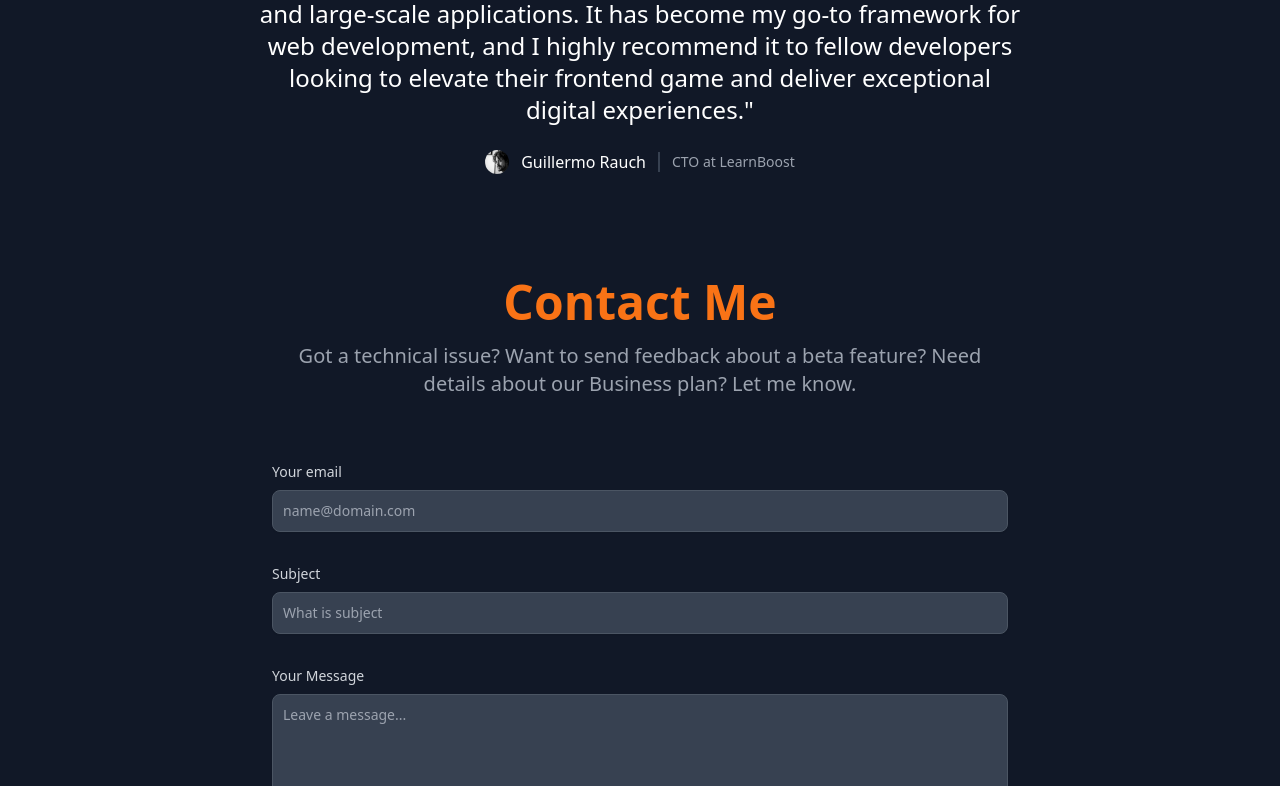
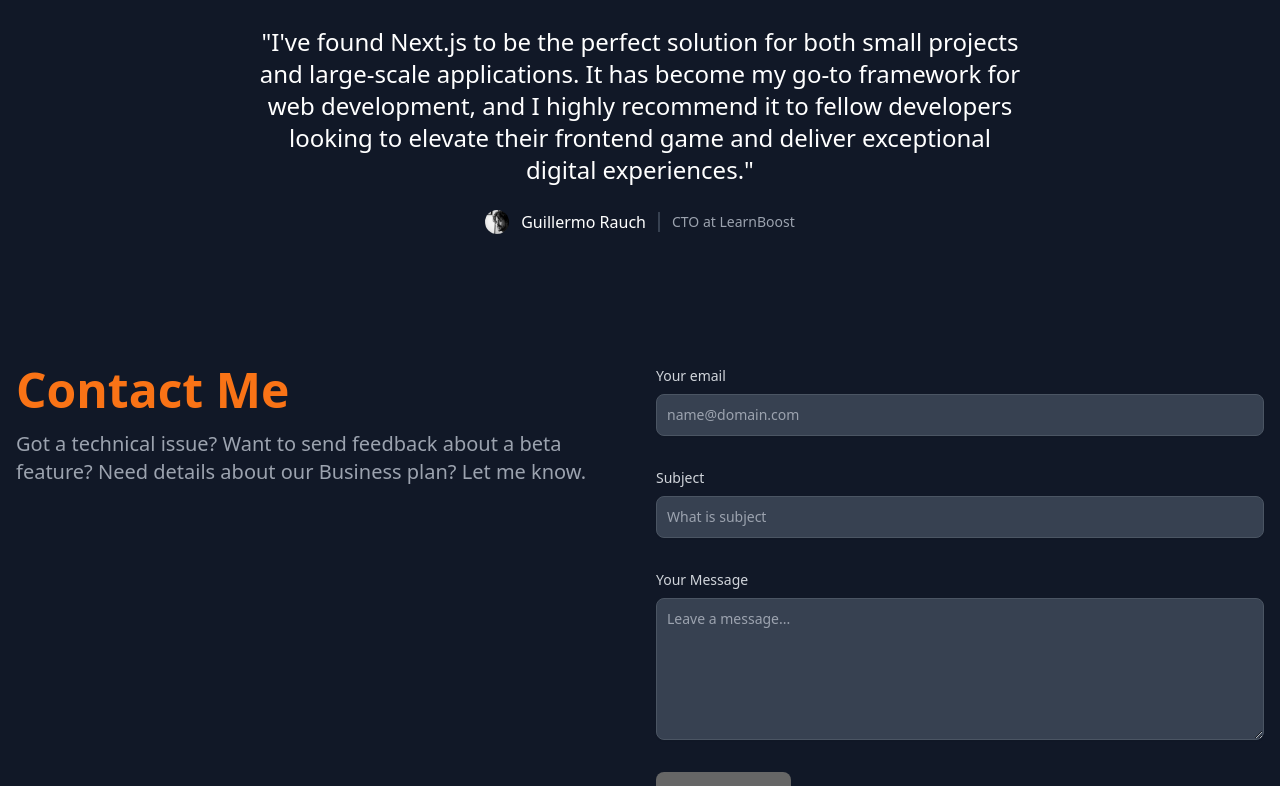
Before and after one commit to huzaifa-bilal-01/my-portfolio-NextJs, a Next.js app: page / in a window 1280 px wide. Shown: the part 2014-2800 px from the top of the page. Built offline with nearby package versions, Linux system fonts and the light colour scheme.

Commit message:
scroll-animation

```diff
--- a/package.json
+++ b/package.json
@@ -13,6 +13,7 @@
     "@fortawesome/free-brands-svg-icons": "^6.4.0",
     "@fortawesome/free-solid-svg-icons": "^6.4.0",
     "@fortawesome/react-fontawesome": "^0.2.0",
+    "aos": "^2.3.4",
     "autoprefixer": "10.4.14",
     "class-variance-authority": "^0.7.0",
     "clsx": "^2.0.0",
--- a/pages/index.js
+++ b/pages/index.js
@@ -1,11 +1,13 @@
 import Image from 'next/image'
 import Link from 'next/link'
 import classes from './page.module.css'
-import { Fragment } from 'react'
+import { Fragment, useReducer } from 'react'
 import Head from 'next/head'
 import ContractForm from '../components/contact-form'
 import { useState, useEffect } from "react"
 import Swal from "sweetalert2";
+import Aos from 'aos'
+import 'aos/dist/aos.css'
 
 
 async function sendContactData(details) {
@@ -43,6 +45,7 @@ export default function Home() {
   const [requestError, setRequestError] = useState();
 
   useEffect(() => {
+    Aos.init();
     if (requestStatus === 'success' || requestStatus === 'error') {
       const timer = setTimeout(() => {
         setRequestStatus(null);
@@ -51,6 +54,7 @@ export default function Home() {
       return () => clearTimeout(timer);
     }
   }, [requestStatus]);
+
 
 
   async function sendMessageHandler(event) {
@@ -105,7 +109,7 @@ export default function Home() {
       </Head>
       <div>
         <section>
-          <header className="fixed w-full">
+          <header className=" w-full">
             <nav className={`${darkMode ? 'bg-slate-200' : 'bg-gray-800'} border-gray-200 px-4 lg:px-6 py-2.5 `}>
               <div className="flex flex-wrap justify-between items-center mx-auto max-w-screen-xl">
                 <a href="#hero" className="flex items-center">
@@ -163,7 +167,7 @@ export default function Home() {
 
         <div class={darkMode ? 'bg-white' : 'bg-gray-900'} >
 
-          <section id='hero' class=" pt-5 max-[768px]:justify-center max-[768px]:text-center max-[768px]:pt-20">
+          <section id='hero' class=" pt-5 max-[768px]:justify-center max-[768px]:text-center max-[768px]:pt-20" data-aos="zoom-in-up">
             <div class="grid max-w-screen-xl px-4 py-8 mx-auto lg:gap-8 xl:gap-0 lg:py-16 lg:grid-cols-12">
               <div class="mr-auto place-self-center lg:col-span-7">
                 <h1 className={`${darkMode ? 'text-black' : 'text-white'} text-5xl font-bold`}>Full-Stack Developer</h1>
@@ -207,7 +211,7 @@ export default function Home() {
               <h2 class="pb-4 text-5xl font-extrabold text-orange-500 sm:text-5xl">
                 GET TO KNOW ME
               </h2>
-              <div class={`${darkMode ? 'bg-slate-200 border-gray-200' : 'bg-gray-800  border-gray-700'} shadow-lg rounded-lg p-6 border  mx-auto`}>
+              <div data-aos="fade-right" class={`${darkMode ? 'bg-slate-200 border-gray-200' : 'bg-gray-800  border-gray-700'} shadow-lg rounded-lg p-6 border  mx-auto`}>
                 <p class={`${darkMode ? 'text-gray-800' : ' text-gray-300'} leading-relaxed`}>
                   Hey there, I'm <strong>Huzaifa Bilal</strong>, a dedicated full stack developer pursuing a Computer Science degree at FAST National University. With expertise in React, Node.js, GraphQL, and Next.js, I love creating dynamic web experiences. Problem-solving is my passion, driving me to craft seamless front-end interfaces and robust back-end systems. I'm always learning and staying ahead of tech trends, committed to making impactful contributions to the digital world. Let's embark on this coding journey together!
                 </p>
@@ -228,7 +232,7 @@ export default function Home() {
 
               <div class="grid grid-cols-1 mt-12 text-center sm:mt-16 gap-x-20 gap-y-12 sm:grid-cols-2 lg:grid-cols-3">
 
-                <div class={`rounded-lg overflow-hidden shadow-md ${darkMode ? 'bg-white' : ' bg-gray-800'}`}>
+                <div data-aos="fade-up" class={`rounded-lg overflow-hidden shadow-md ${darkMode ? 'bg-white' : ' bg-gray-800'}`}>
                   <Image src="/images/blog_gen.png" width={400} height={400} alt="blog" class="w-full h-44 object-cover" />
                   <div class="p-4 space-y-2">
                     <h3 class="text-xl font-medium text-slate-500">
@@ -251,7 +255,7 @@ export default function Home() {
                 </div>
 
 
-                <div class={`rounded-lg overflow-hidden shadow-md ${darkMode ? 'bg-white' : ' bg-gray-800'}`}>
+                <div data-aos="fade-up" class={`rounded-lg overflow-hidden shadow-md ${darkMode ? 'bg-white' : ' bg-gray-800'}`}>
                   <Image src="/images/fighter.jpg" width={360} height={300} alt="fighter" class="w-full h-44 object-cover" />
                   <div class="p-4 space-y-2">
                     <h3 class="text-xl font-medium text-slate-500">
@@ -274,7 +278,7 @@ export default function Home() {
                 </div>
 
 
-                <div class={`rounded-lg overflow-hidden shadow-md ${darkMode ? 'bg-white' : ' bg-gray-800'}`}>
+                <div class={`rounded-lg overflow-hidden shadow-md ${darkMode ? 'bg-white' : ' bg-gray-800'}`} data-aos="fade-up">
                   <Image src="/images/Vet.jpg" width={330} height={330} alt="vet" class="w-full h-44 object-cover" />
                   <div class="p-4 space-y-2">
                     <h3 class="text-xl font-medium text-slate-500">
@@ -310,6 +314,7 @@ export default function Home() {
                 <svg class={`h-12 mx-auto mb-3 ${darkMode ? 'text-gray-400' : ' text-gray-600'} `} viewBox="0 0 24 27" fill="none" xmlns="http://www.w3.org/2000/svg">
                   <path d="M14.017 18L14.017 10.609C14.017 4.905 17.748 1.039 23 0L23.995 2.151C21.563 3.068 20 5.789 20 8H24V18H14.017ZM0 18V10.609C0 4.905 3.748 1.038 9 0L9.996 2.151C7.563 3.068 6 5.789 6 8H9.983L9.983 18L0 18Z" fill="currentColor" />
                 </svg>
+                <div data-aos="zoom-in">
                   <blockquote>
                     <p class={`text-2xl font-medium ${darkMode ? 'text-gray-900' : 'text-white'} `}>"I've found Next.js to be the perfect solution for both small projects and large-scale applications. It has become my go-to framework for web development, and I highly recommend it to fellow developers looking to elevate their frontend game and deliver exceptional digital experiences."</p>
                   </blockquote>
@@ -320,16 +325,23 @@ export default function Home() {
                       <div class={`pl-3 text-sm font-light ${darkMode ? 'text-gray-500' : ' text-gray-400'}`}>CTO at LearnBoost</div>
                     </div>
                   </figcaption>
+                </div>
+
               </figure>
             </div>
           </section>
 
-          <section id='contact'>
-            <div className=" justify-center max-h-screen-2xl pt-10 items-center flex">
-              <div className="px-4 mx-auto max-w-screen-md">
-                <h2 className="mb-4 text-5xl leading-tight font-extrabold text-center text-orange-500 sm:text-5xl">Contact Me</h2>
-                <p className={`mb-8 lg:mb-16 font-light text-center ${darkMode ? 'text-gray-500' : ' text-gray-400'} sm:text-xl`}>Got a technical issue? Want to send feedback about a beta feature? Need details about our Business plan? Let me know.</p>
-                <form className="space-y-8" onSubmit={sendMessageHandler}>
+          <section id='contact' className="sm:flex justify-center sm:items-center  mt-8">
+            <div className="sm:flex max-w-screen-2xl mt-5">
+              {/* Contact Details */}
+              <div className="sm:w-1/2 p-4" data-aos="fade-up">
+                <h2 className="mb-4 text-5xl leading-tight font-extrabold text-orange-500 sm:text-5xl">Contact Me</h2>
+                <p className={`mb-8 lg:mb-16 font-light ${darkMode ? 'text-gray-500' : 'text-gray-400'} sm:text-xl`}>Got a technical issue? Want to send feedback about a beta feature? Need details about our Business plan? Let me know.</p>
+                {/* Contact details here */}
+              </div>
+              {/* Form */}
+              <div className="sm:w-1/2 p-4">
+                <form className="space-y-8" onSubmit={sendMessageHandler} data-aos="fade-left">
                   <div>
                     <label for="email" className={`block mb-2 text-sm font-medium ${darkMode ? 'text-gray-900' : 'text-gray-300'} `}>Your email</label>
                     <input type="email" id="email" className={`shadow-sm text-sm rounded-lg border block w-full p-2.5 ${darkMode ? 'bg-slate-200  border-gray-300 text-gray-900  focus:ring-primary-500 focus:border-primary-500' : 'bg-gray-700 border-gray-600 placeholder-gray-400 text-white focus:ring-primary-500 focus:border-primary-500 shadow-sm-light'}`} placeholder="name@domain.com" required
@@ -357,13 +369,14 @@ export default function Home() {
             </div>
           </section>
 
+
         </div>
 
 
 
 
         <section>
-          <footer class={`p-4 sm:p-6 ${darkMode ? 'bg-slate-200' : 'bg-gray-800'} pt-5`}>
+          <footer class={`p-4 sm:p-6 ${darkMode ? 'bg-slate-200' : 'bg-gray-800'}`}>
             <div class="mx-auto max-w-screen-xl">
               <div class="md:flex md:justify-between">
                 <div class="mb-6 md:mb-0">
```
Also changed, not shown: 1 other file (tests, documents, lock files or other folders). Lines whose indentation alone changed are shown as unchanged.
